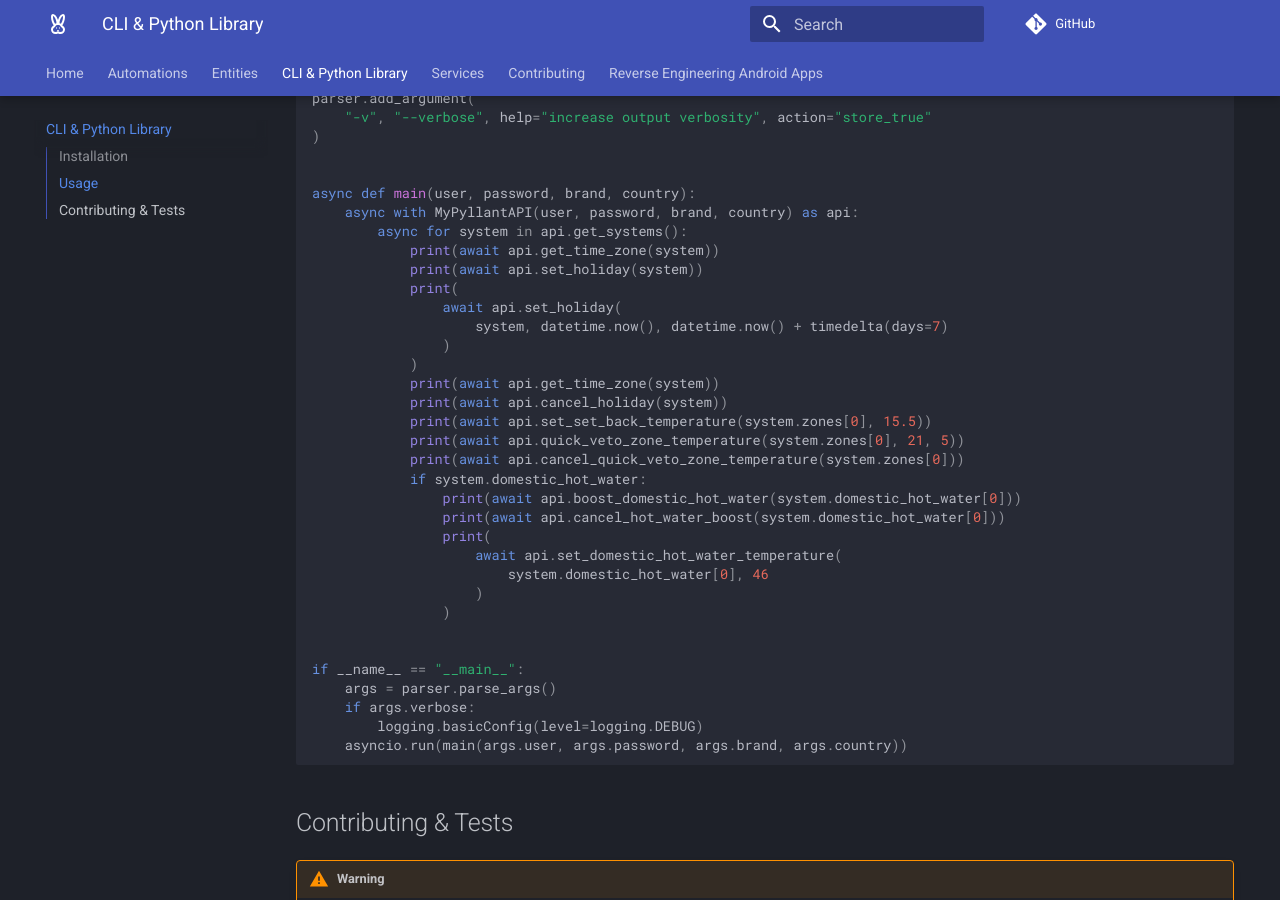
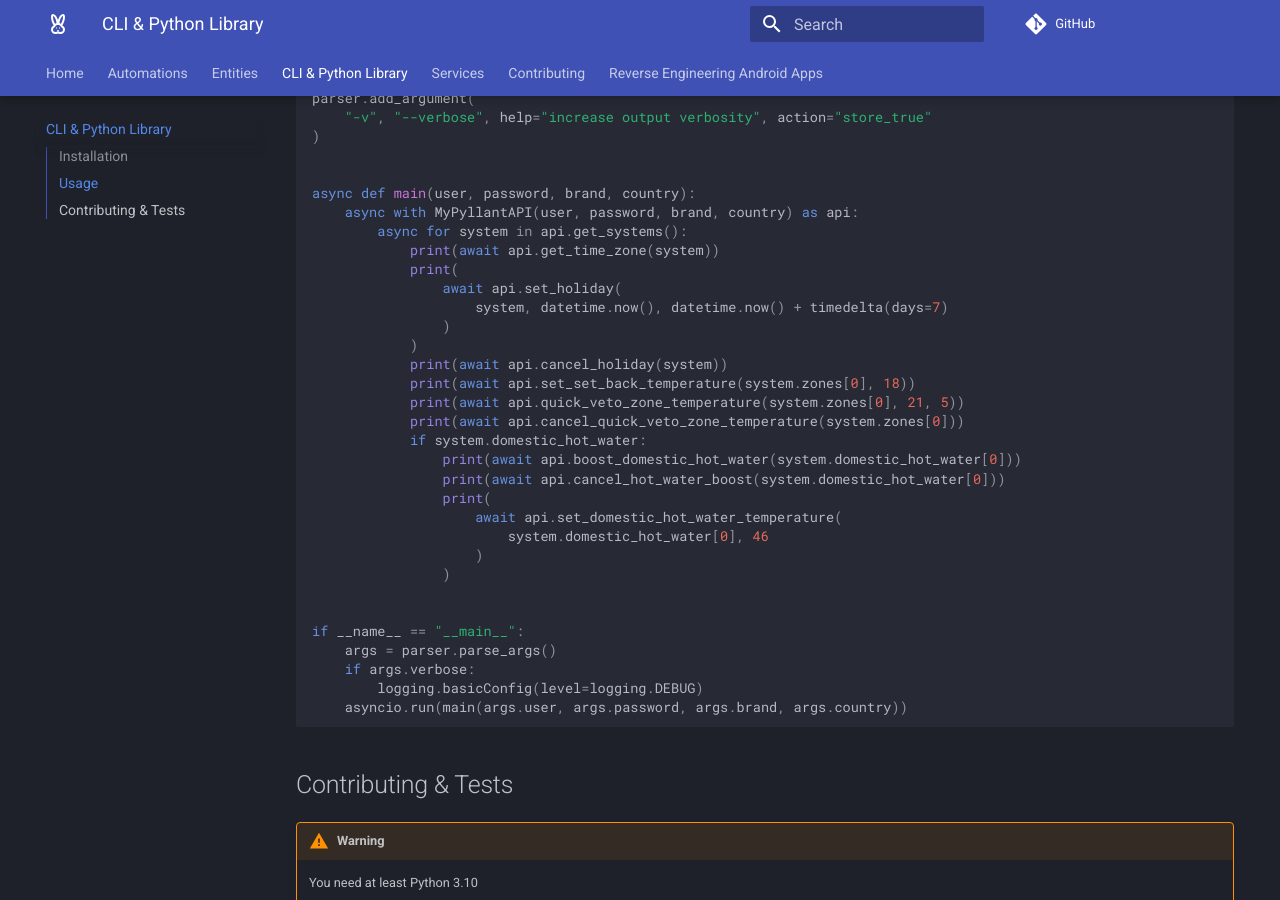
Before and after one commit to signalkraft/mypyllant-component, an MkDocs documentation site: the page built from docs/docs/2-library.md, in a window 1280 px wide and 900 px high, scrolled down 1294 px. Built offline with MkDocs 1.6.1 and Material for MkDocs 9.7.7, drawn with Linux system fonts in a browser that asks for light colours; comment, search, counter and statistics services are not loaded.

Commit message:
Updated to latest library with support for new API endpoint URLs

```diff
--- a/docs/docs/2-library.md
+++ b/docs/docs/2-library.md
@@ -66,15 +66,13 @@ async def main(user, password, brand, country):
     async with MyPyllantAPI(user, password, brand, country) as api:
         async for system in api.get_systems():
             print(await api.get_time_zone(system))
-            print(await api.set_holiday(system))
             print(
                 await api.set_holiday(
                     system, datetime.now(), datetime.now() + timedelta(days=7)
                 )
             )
-            print(await api.get_time_zone(system))
             print(await api.cancel_holiday(system))
-            print(await api.set_set_back_temperature(system.zones[0], 15.5))
+            print(await api.set_set_back_temperature(system.zones[0], 18))
             print(await api.quick_veto_zone_temperature(system.zones[0], 21, 5))
             print(await api.cancel_quick_veto_zone_temperature(system.zones[0]))
             if system.domestic_hot_water:
```
Also changed, not shown: requirements.test.txt (+1 -1 lines), .pre-commit-config.yaml, 3 other files.
